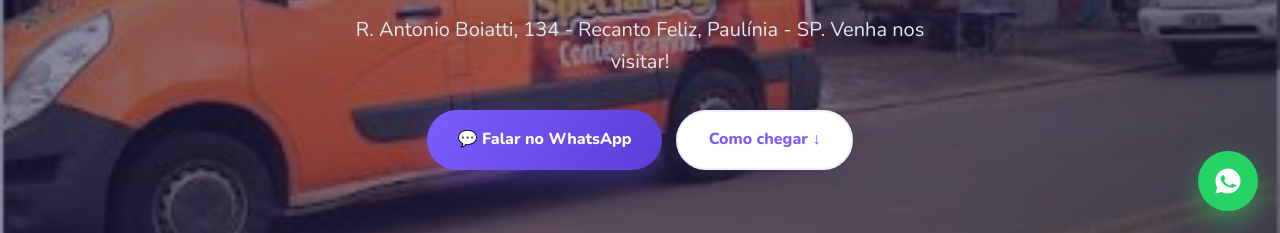
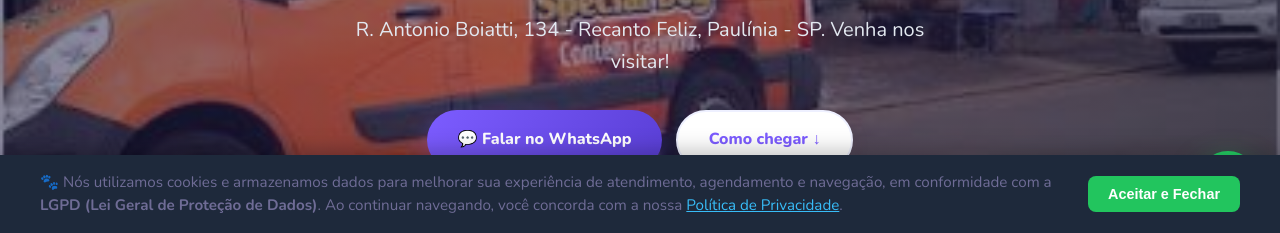
Before and after one commit to edwaldod/arcoirispetshop, a website: page public/index.html in a window 1280 px wide. Shown: the part 567-800 px from the top of the page. Drawn offline with nearby package versions, Linux system fonts and the light colour scheme; no server answers.

Commit message:
Adicionar banner e conformidade LGPD / Cookies

```diff
--- a/public/index.html
+++ b/public/index.html
@@ -718,5 +718,6 @@
     <!-- api.js DEVE vir antes do script.js (camada de backend/fallback) -->
     <script src="api.js"></script>
     <script src="script.js"></script>
+    <script src="lgpd.js"></script>
 </body>
 </html>
--- /dev/null
+++ b/public/lgpd.js
@@ -0,0 +1,117 @@
+// LGPD & Cookie Consent Banner para Arco Iris Pet Shop
+(function () {
+    const CONSENT_KEY = 'arcoiris_lgpd_consent';
+
+    // Verificar se já aceitou
+    if (localStorage.getItem(CONSENT_KEY)) {
+        return;
+    }
+
+    // Criar elementos do banner
+    const banner = document.createElement('div');
+    banner.id = 'lgpdBanner';
+    banner.innerHTML = `
+        <div class="lgpd-content">
+            <p>
+                🐾 Nós utilizamos cookies e armazenamos dados para melhorar sua experiência de atendimento, agendamento e navegação, em conformidade com a <strong>LGPD (Lei Geral de Proteção de Dados)</strong>.
+                Ao continuar navegando, você concorda com a nossa <a href="#politica" id="lgpdPolicyLink">Política de Privacidade</a>.
+            </p>
+            <div class="lgpd-buttons">
+                <button id="lgpdAccept" class="lgpd-btn lgpd-btn-accept">Aceitar e Fechar</button>
+            </div>
+        </div>
+    `;
+
+    // Estilos injetados dinamicamente
+    const style = document.createElement('style');
+    style.innerHTML = `
+        #lgpdBanner {
+            position: fixed;
+            bottom: 0;
+            left: 0;
+            width: 100%;
+            background: #1e293b;
+            color: #f8fafc;
+            padding: 16px 20px;
+            box-shadow: 0 -4px 20px rgba(0,0,0,0.25);
+            z-index: 99999;
+            font-family: inherit;
+            display: flex;
+            justify-content: center;
+            align-items: center;
+            box-sizing: border-box;
+            animation: slideUpLGPD 0.4s ease-out;
+        }
+        @keyframes slideUpLGPD {
+            from { transform: translateY(100%); opacity: 0; }
+            to { transform: translateY(0); opacity: 1; }
+        }
+        .lgpd-content {
+            max-width: 1200px;
+            width: 100%;
+            display: flex;
+            flex-wrap: wrap;
+            justify-content: space-between;
+            align-items: center;
+            gap: 15px;
+        }
+        #lgpdBanner p {
+            margin: 0;
+            font-size: 0.95rem;
+            line-height: 1.5;
+            flex: 1;
+            min-width: 280px;
+        }
+        #lgpdBanner a {
+            color: #38bdf8;
+            text-decoration: underline;
+        }
+        .lgpd-buttons {
+            display: flex;
+            gap: 10px;
+        }
+        .lgpd-btn {
+            padding: 10px 20px;
+            border-radius: 8px;
+            font-weight: 600;
+            cursor: pointer;
+            border: none;
+            font-size: 0.9rem;
+            transition: background 0.2s;
+        }
+        .lgpd-btn-accept {
+            background: #22c55e;
+            color: #ffffff;
+        }
+        .lgpd-btn-accept:hover {
+            background: #16a34a;
+        }
+        @media(max-width: 768px) {
+            .lgpd-content {
+                flex-direction: column;
+                text-align: center;
+            }
+            .lgpd-buttons {
+                width: 100%;
+                justify-content: center;
+            }
+        }
+    `;
+
+    document.head.appendChild(style);
+    document.body.appendChild(banner);
+
+    // Evento de clique em Aceitar
+    document.getElementById('lgpdAccept').addEventListener('click', function () {
+        localStorage.setItem(CONSENT_KEY, 'true');
+        banner.style.transition = 'opacity 0.3s ease';
+        banner.style.opacity = '0';
+        setTimeout(() => banner.remove(), 300);
+    });
+
+    // Modal de Política de Privacidade simplificado
+    document.getElementById('lgpdPolicyLink').addEventListener('click', function (e) {
+        e.preventDefault();
+        alert('Política de Privacidade - Arco Iris Pet Shop:\n\n1. Coleta de Dados: Coletamos apenas os dados essenciais (nome, telefone, endereço e informações do pet) para prestação dos serviços de banho, tosa e pet shop.\n2. Segurança: Seus dados são armazenados com segurança e nunca vendidos a terceiros.\n3. Seus Direitos: Você pode solicitar a exclusão ou alteração dos seus dados a qualquer momento entrando em contato conosco.');
+    });
+})();
```
